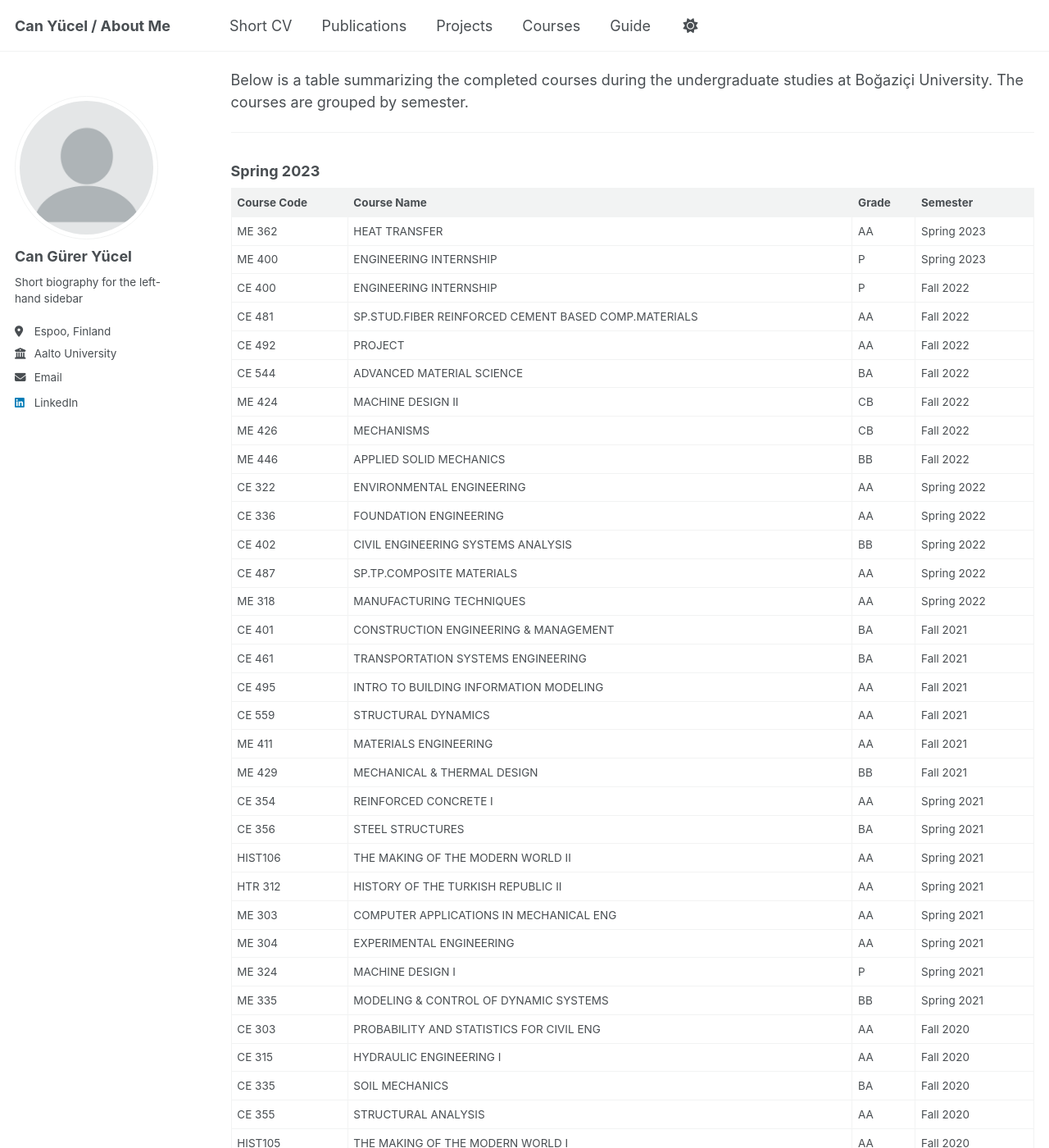
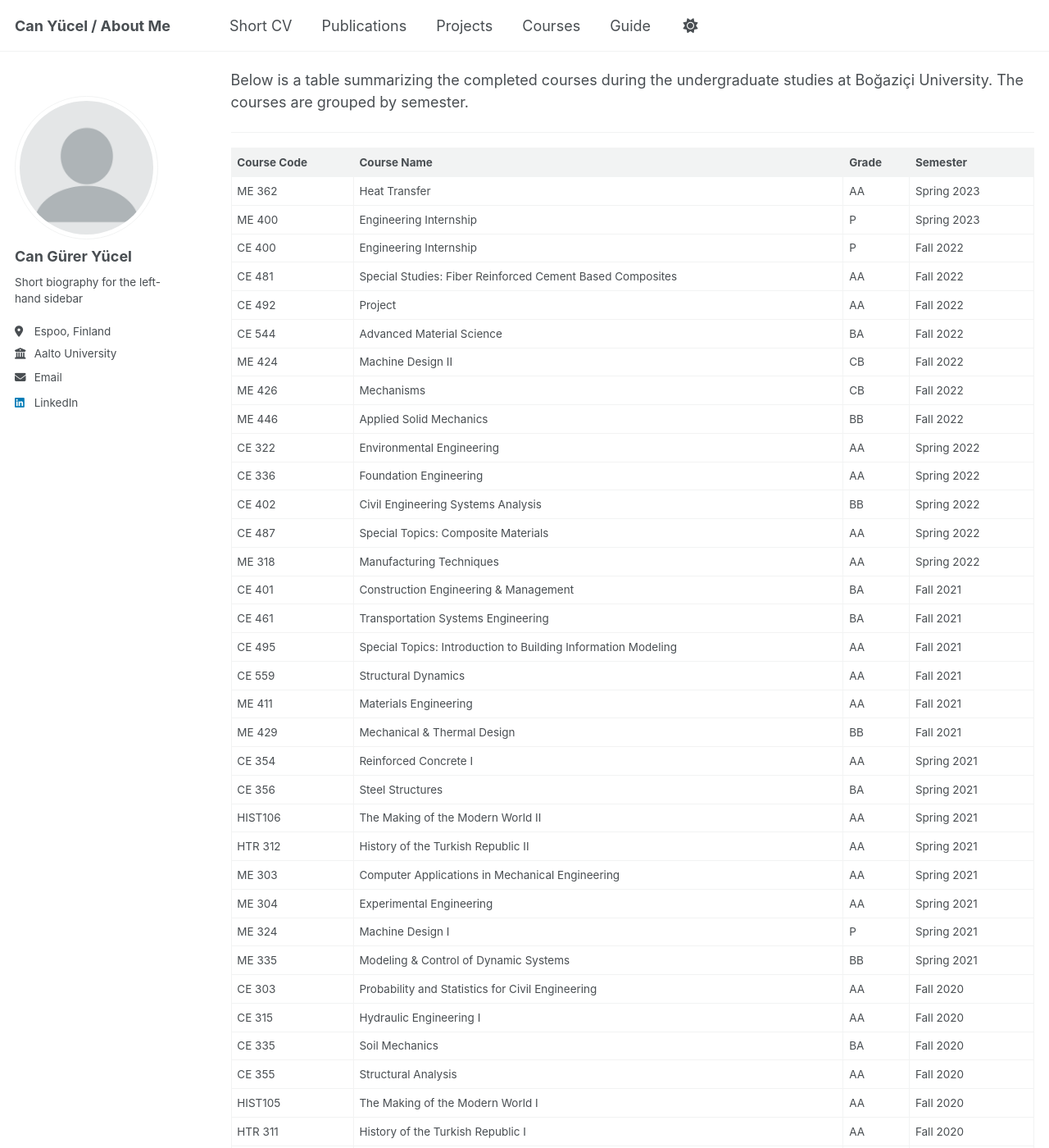
Before and after one commit to gureryucel/gureryucel.github.io, a Jekyll site: the page built from _pages/courses.md, in a window 1280 px wide and 1400 px high, scrolled down 1058 px. Shown: the whole window at 82% size. Built offline with Jekyll 4.4.1, drawn with Linux system fonts in a browser that asks for light colours; some of the changed text lies outside the part shown.

Commit message:
Update courses.md

```diff
--- a/_pages/courses.md
+++ b/_pages/courses.md
@@ -44,76 +44,64 @@ Below is a table summarizing the completed courses during the undergraduate stud
 
 ---
 
-### Spring 2023
-
-| Course Code | Course Name         | Grade | Semester     |
-|-------------|----------------------|--------|---------------|
-| ME 362      | HEAT TRANSFER        | AA     | Spring 2023   |
-| ME 400      | ENGINEERING INTERNSHIP | P    | Spring 2023   |
-|-------------|------------------------------------------------|--------|-------------|
-| CE 400      | ENGINEERING INTERNSHIP                         | P      | Fall 2022   |
-| CE 481      | SP.STUD.FIBER REINFORCED CEMENT BASED COMP.MATERIALS | AA | Fall 2022 |
-| CE 492      | PROJECT                                         | AA     | Fall 2022   |
-| CE 544      | ADVANCED MATERIAL SCIENCE                      | BA     | Fall 2022   |
-| ME 424      | MACHINE DESIGN II                              | CB     | Fall 2022   |
-| ME 426      | MECHANISMS                                     | CB     | Fall 2022   |
-| ME 446      | APPLIED SOLID MECHANICS                        | BB     | Fall 2022   |
-|-------------|--------------------------------------------------|--------|---------------|
-| CE 322      | ENVIRONMENTAL ENGINEERING                       | AA     | Spring 2022   |
-| CE 336      | FOUNDATION ENGINEERING                          | AA     | Spring 2022   |
-| CE 402      | CIVIL ENGINEERING SYSTEMS ANALYSIS             | BB     | Spring 2022   |
-| CE 487      | SP.TP.COMPOSITE MATERIALS                      | AA     | Spring 2022   |
-| ME 318      | MANUFACTURING TECHNIQUES                       | AA     | Spring 2022   |
-|-------------|--------------------------------------------------|--------|-------------|
-| CE 401      | CONSTRUCTION ENGINEERING & MANAGEMENT           | BA     | Fall 2021   |
-| CE 461      | TRANSPORTATION SYSTEMS ENGINEERING              | BA     | Fall 2021   |
-| CE 495      | INTRO TO BUILDING INFORMATION MODELING          | AA     | Fall 2021   |
-| CE 559      | STRUCTURAL DYNAMICS                             | AA     | Fall 2021   |
-| ME 411      | MATERIALS ENGINEERING                           | AA     | Fall 2021   |
-| ME 429      | MECHANICAL & THERMAL DESIGN                     | BB     | Fall 2021   |
-|-------------|--------------------------------------------------|--------|---------------|
-| CE 354      | REINFORCED CONCRETE I                           | AA     | Spring 2021   |
-| CE 356      | STEEL STRUCTURES                                | BA     | Spring 2021   |
-| HIST106     | THE MAKING OF THE MODERN WORLD II              | AA     | Spring 2021   |
-| HTR 312     | HISTORY OF THE TURKISH REPUBLIC II             | AA     | Spring 2021   |
-| ME 303      | COMPUTER APPLICATIONS IN MECHANICAL ENG        | AA     | Spring 2021   |
-| ME 304      | EXPERIMENTAL ENGINEERING                        | AA     | Spring 2021   |
-| ME 324      | MACHINE DESIGN I                                | P      | Spring 2021   |
-| ME 335      | MODELING & CONTROL OF DYNAMIC SYSTEMS          | BB     | Spring 2021   |
-|-------------|-------------------------------------------------|--------|-------------|
-| CE 303      | PROBABILITY AND STATISTICS FOR CIVIL ENG       | AA     | Fall 2020   |
-| CE 315      | HYDRAULIC ENGINEERING I                        | AA     | Fall 2020   |
-| CE 335      | SOIL MECHANICS                                 | BA     | Fall 2020   |
-| CE 355      | STRUCTURAL ANALYSIS                            | AA     | Fall 2020   |
-| HIST105     | THE MAKING OF THE MODERN WORLD I              | AA     | Fall 2020   |
-| HTR 311     | HISTORY OF THE TURKISH REPUBLIC I             | AA     | Fall 2020   |
-| ME 331      | MECHATRONICS                                   | BB     | Fall 2020   |
-|-------------|-----------------------------------|--------|---------------|
-| CE 212      | ENGINEERING MATERIALS            | AA     | Spring 2020   |
-| CE 214      | FLUID MECHANICS                  | AA     | Spring 2020   |
-| CE 244      | DYNAMICS                         | BA     | Spring 2020   |
-| CE 246      | STRENGTH OF MATERIALS            | P      | Spring 2020   |
-| MATH202     | DIFFERENTIAL EQUATIONS           | P      | Spring 2020   |
-| ME 263      | THERMODYNAMICS I                 | AA     | Spring 2020   |
-| TK 222      | TURKISH FOR NATIVE SPEAKERS II   | P      | Spring 2020   |
-|-------------|--------------------------------------|--------|-------------|
-| CE 211      | MATERIALS SCIENCE                   | AA     | Fall 2019   |
-| CE 231      | EARTH SCIENCES                      | AA     | Fall 2019   |
-| CE 243      | STATICS                             | BB     | Fall 2019   |
-| EE 210      | INTRODUCTION TO ELECTRICAL ENG      | BB     | Fall 2019   |
-| MATH201     | MATRIX THEORY                       | CB     | Fall 2019   |
-| PHYS201     | PHYSICS III                         | AA     | Fall 2019   |
-| TK 221      | TURKISH FOR NATIVE SPEAKERS I       | AA     | Fall 2019   |
-|-------------|--------------------|--------|--------------|
-| MATH102     | CALCULUS II        | AA     | Summer 2019  |
-|-------------|----------------------------------------------------------------|--------|---------------|
-| CHEM105     | FUNDAMENTALS OF CHEMISTRY                                     | AA     | Spring 2019   |
-| EC 102      | PRINCIPLES OF MACROECONOMICS                                  | BA     | Spring 2019   |
-| ENGG110     | ENGINEERING GRAPHICS                                          | AA     | Spring 2019   |
-| PHYS130     | THERMODYN., WAVES, OPTICS & MODERN PHYS.                      | AA     | Spring 2019   |
-|-------------|-----------------------------------|--------|-------------|
-| CE 101      | INTRODUCTION TO CIVIL ENGINEERING | AA     | Fall 2018   |
-| CMPE150     | INTRODUCTION TO COMPUTING         | BB     | Fall 2018   |
-| EC 101      | PRINCIPLES OF MICROECONOMICS      | CC     | Fall 2018   |
-| MATH101     | CALCULUS I                        | CB     | Fall 2018   |
-| PHYS101     | PHYSICS I                         | CB     | Fall 2018   |
+| Course Code | Course Name              | Grade | Semester     |
+|-------------|---------------------------|--------|---------------|
+| ME 362      | Heat Transfer             | AA     | Spring 2023   |
+| ME 400      | Engineering Internship    | P      | Spring 2023   |
+| CE 400      | Engineering Internship                                 | P      | Fall 2022   |
+| CE 481      | Special Studies: Fiber Reinforced Cement Based Composites | AA  | Fall 2022   |
+| CE 492      | Project                                                | AA     | Fall 2022   |
+| CE 544      | Advanced Material Science                              | BA     | Fall 2022   |
+| ME 424      | Machine Design II                                      | CB     | Fall 2022   |
+| ME 426      | Mechanisms                                             | CB     | Fall 2022   |
+| ME 446      | Applied Solid Mechanics                                | BB     | Fall 2022   |
+| CE 322      | Environmental Engineering                  | AA     | Spring 2022   |
+| CE 336      | Foundation Engineering                     | AA     | Spring 2022   |
+| CE 402      | Civil Engineering Systems Analysis         | BB     | Spring 2022   |
+| CE 487      | Special Topics: Composite Materials        | AA     | Spring 2022   |
+| ME 318      | Manufacturing Techniques                   | AA     | Spring 2022   |
+| CE 401      | Construction Engineering & Management               | BA     | Fall 2021   |
+| CE 461      | Transportation Systems Engineering                  | BA     | Fall 2021   |
+| CE 495      | Special Topics: Introduction to Building Information Modeling | AA | Fall 2021 |
+| CE 559      | Structural Dynamics                                  | AA     | Fall 2021   |
+| ME 411      | Materials Engineering                                | AA     | Fall 2021   |
+| ME 429      | Mechanical & Thermal Design                          | BB     | Fall 2021   |
+| CE 354      | Reinforced Concrete I                        | AA     | Spring 2021   |
+| CE 356      | Steel Structures                             | BA     | Spring 2021   |
+| HIST106     | The Making of the Modern World II            | AA     | Spring 2021   |
+| HTR 312     | History of the Turkish Republic II           | AA     | Spring 2021   |
+| ME 303      | Computer Applications in Mechanical Engineering | AA  | Spring 2021   |
+| ME 304      | Experimental Engineering                     | AA     | Spring 2021   |
+| ME 324      | Machine Design I                             | P      | Spring 2021   |
+| ME 335      | Modeling & Control of Dynamic Systems        | BB     | Spring 2021   |
+| CE 303      | Probability and Statistics for Civil Engineering       | AA     | Fall 2020   |
+| CE 315      | Hydraulic Engineering I                                | AA     | Fall 2020   |
+| CE 335      | Soil Mechanics                                          | BA     | Fall 2020   |
+| CE 355      | Structural Analysis                                     | AA     | Fall 2020   |
+| HIST105     | The Making of the Modern World I                       | AA     | Fall 2020   |
+| HTR 311     | History of the Turkish Republic I                      | AA     | Fall 2020   |
+| ME 331      | Mechatronics                                            | BB     | Fall 2020   |
+| CE 212      | Engineering Materials           | AA     | Spring 2020   |
+| CE 214      | Fluid Mechanics                 | AA     | Spring 2020   |
+| CE 244      | Dynamics                        | BA     | Spring 2020   |
+| CE 246      | Strength of Materials           | P      | Spring 2020   |
+| MATH202     | Differential Equations          | P      | Spring 2020   |
+| ME 263      | Thermodynamics I                | AA     | Spring 2020   |
+| TK 222      | Turkish for Native Speakers II  | P      | Spring 2020   |
+| CE 211      | Materials Science                    | AA     | Fall 2019   |
+| CE 231      | Earth Sciences                       | AA     | Fall 2019   |
+| CE 243      | Statics                              | BB     | Fall 2019   |
+| EE 210      | Introduction to Electrical Engineering| BB     | Fall 2019   |
+| MATH201     | Matrix Theory                        | CB     | Fall 2019   |
+| PHYS201     | Physics III                          | AA     | Fall 2019   |
+| TK 221      | Turkish for Native Speakers I        | AA     | Fall 2019   |
+| MATH102     | Calculus II     | AA     | Summer 2019   |
+| CHEM105     | Fundamentals of Chemistry                               | AA     | Spring 2019 |
+| EC 102      | Principles of Macroeconomics                            | BA     | Spring 2019 |
+| ENGG110     | Engineering Graphics                                    | AA     | Spring 2019 |
+| PHYS130     | Thermodynamics, Waves, Optics & Modern Physics          | AA     | Spring 2019 |
+| CE 101      | Introduction to Civil Engineering | AA  | Fall 2018   |
+| CMPE150     | Introduction to Computing         | BB  | Fall 2018   |
+| EC 101      | Principles of Microeconomics      | CC  | Fall 2018   |
+| MATH101     | Calculus I                        | CB  | Fall 2018   |
+| PHYS101     | Physics I                         | CB  | Fall 2018   |
```
